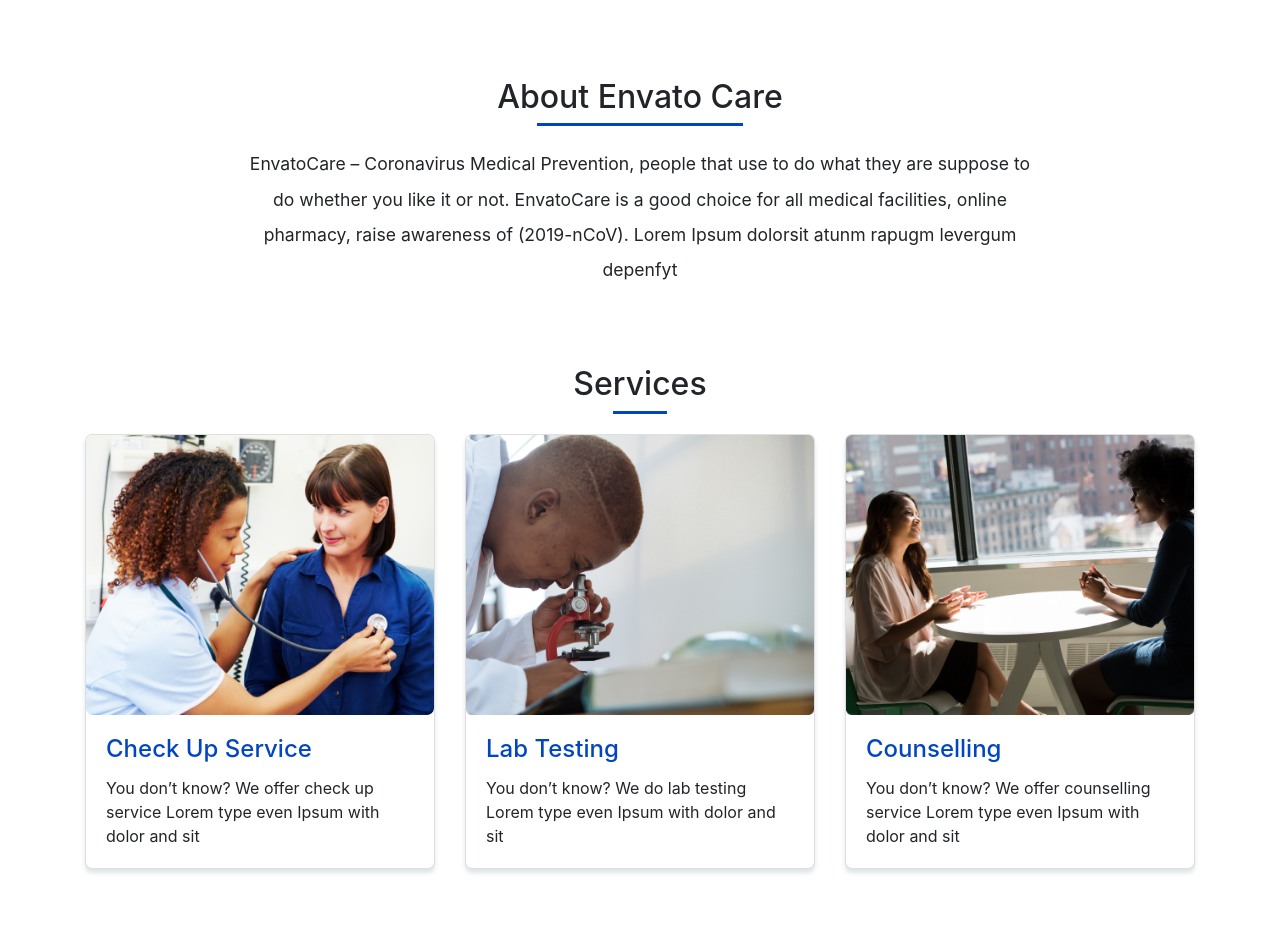
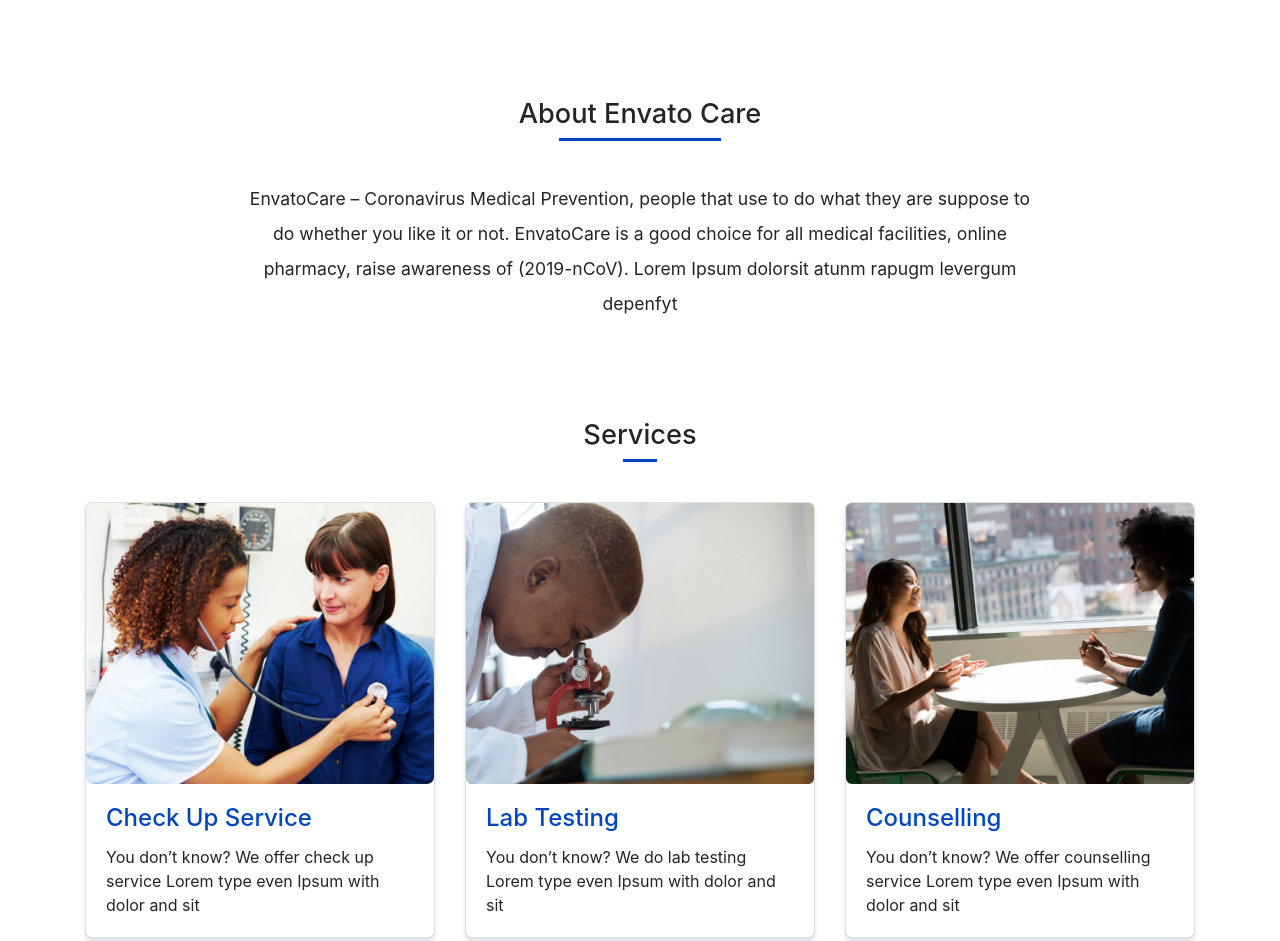
Before and after one commit to timothymayor/Envato-Care-Template, a plain HTML site: page index.html in a window 1280 px wide. Shown: the part 777-1718 px from the top of the page. Drawn offline with nearby package versions, Linux system fonts and the light colour scheme.

Commit message:
Changed again

```diff
--- a/css/style.css
+++ b/css/style.css
@@ -2,26 +2,26 @@
 * {
     margin: 0;
     padding: 0;
+    box-sizing: border-box;
 }
 
 body {
     font-family: 'Inter', sans-serif !important;
-    margin: 0;
+    /* margin: 0; */
     font-size: 16px;
     background-color: #fff;
     width: 100%;
-    margin-right: auto;
-    margin-left: auto;
+    /* margin-right: auto;
+    margin-left: auto; */
 }
 
-#home,
-#about,
-#services,
-#products,
+/* #home, */
+/* #about, */
+/* #services, */
+/* #products, */
 #testimonials,
 #contact {
-    /* margin-left: 60px;
-    margin-right: 60px; */
+    margin-top: -100px;
 }
 
 #testimonials .line,
@@ -66,7 +66,8 @@
 .headings{
     position: relative;
     width: fit-content;
-    margin:30px auto;
+    margin:50px auto;
+    font-size: 1.7rem;
 }
 
 .headings::before {
--- a/index.html
+++ b/index.html
@@ -61,7 +61,7 @@
     <header class="header" id="home">
         <div class="container">
             <div class="row" style="color: #4F4F4F;">
-                <div class="col-lg-6 col-sm-8 col-md-6">
+                <div class="col-lg-6 col-sm-8 col-md-6 " style="margin-bottom: 30px;">
                     <h1 class="font-weight-bold" style="font-size: 3em;">Medical Services <br> at it's peak</h1>
                     <p class="w-lg-70 w-md-75 w-sm-100 my-5" style="font-size:1.125em;">EnvatoCare is a good choice for all medical
                         facilities, online pharmacy, raise awareness of (2019-nCoV).Template is optimized and fully
@@ -305,7 +305,7 @@
         </div>
 
         <div class="row flex-column justify-content-center align-items-center ">
-            <a class="w-25 text-white font-weight-bold d-flex justify-content-center align-items-center " href="#"
+            <a class="btn btn-sm btn-bm-block text-white font-weight-bold d-flex justify-content-center align-items-center " href="#"
                 data-id="browser" role="button"> Browser More </a>
         </div>
 
```
